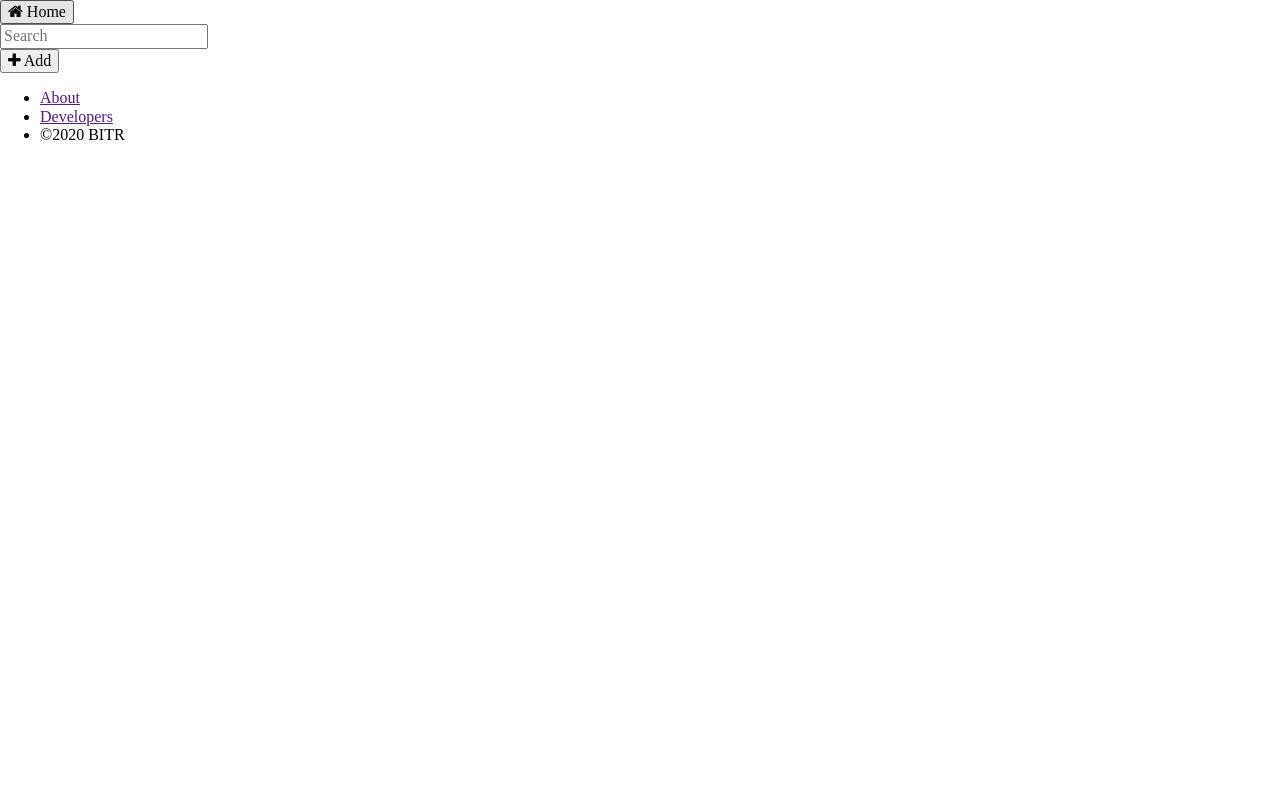
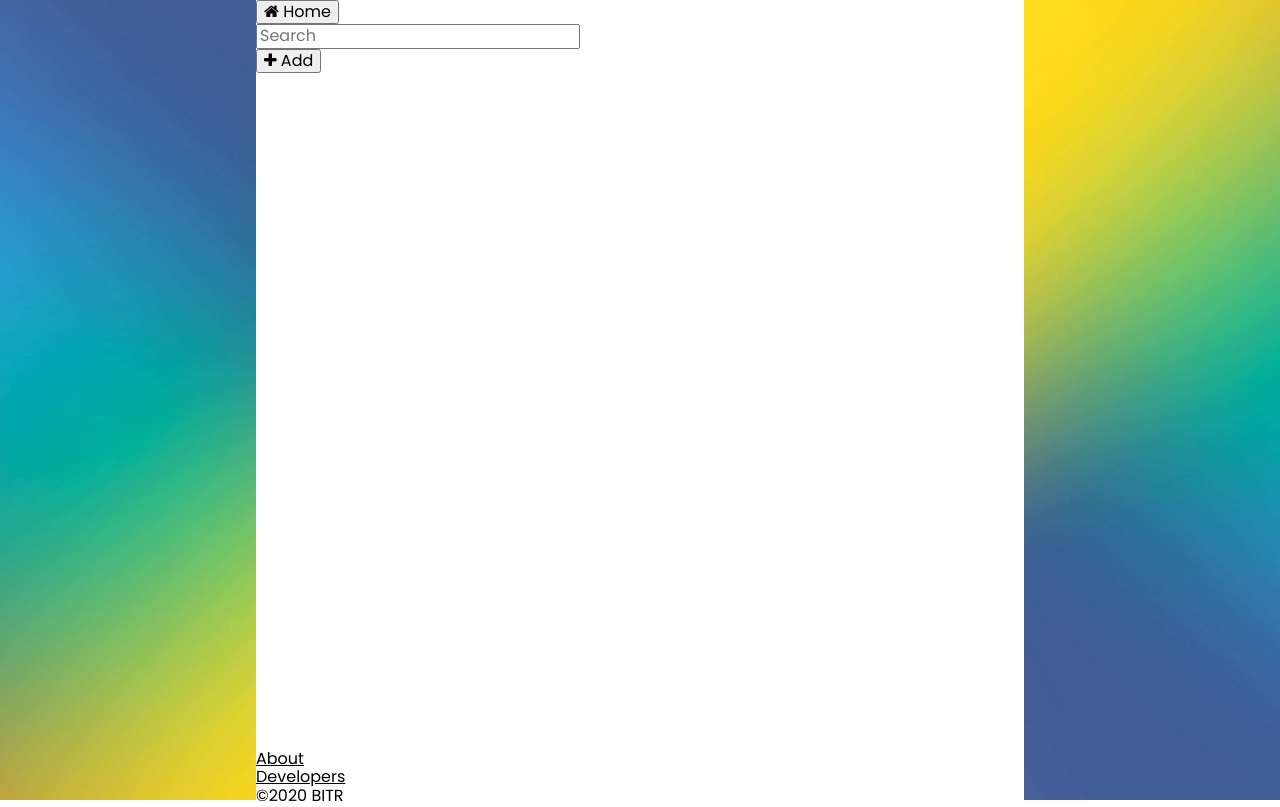
Before and after one commit to DejaLFlynn/Social_Network, a website: page frontend/homePage/index.html in a window 1280 px wide. Drawn offline with nearby package versions, Linux system fonts and the light colour scheme; no server answers.

Commit message:
HomePage Layout HTML and CSS

```diff
--- a/frontend/homePage/index.html
+++ b/frontend/homePage/index.html
@@ -8,14 +8,16 @@
     <script src="https://unpkg.com/axios/dist/axios.min.js"></script>
     <link rel="icon" href="../images/lemon.ico" type="image/x-icon">
     <link rel="stylesheet" href="https://cdnjs.cloudflare.com/ajax/libs/font-awesome/4.7.0/css/font-awesome.min.css">
-    <link rel="stylesheet" href="./master.css"> </link>
-    <link rel="stylesheet" href="../normal.css"></link>
+    <link href="https://fonts.googleapis.com/css?family=Poppins:400,800&display=swap" rel="stylesheet">
+    <link rel="stylesheet" href="../normal.css">
+    <link rel="stylesheet" href="./master.css">
 
     <title> BITR </title>
 </head>
 <body>
 
-  <div class="homecontainer">
+  <div class="lSidePanel"></div>
+
   <div class="navBar">
     <div class="button homeBtn">
       <button class="btn"> <i class="fa fa-home"></i> Home</button>
@@ -28,9 +30,13 @@
     <div class="addHater">
       <button class="button haterBtn"> <i class="fa fa-plus"> </i> Add </button>
     </div>
+  </div>
 
-    </div>
-  </div>
+  <main>
+
+  </main>
+
+  <div class="rSidePanel"></div>
 
   <footer>
     <ul class="footer">
--- a/frontend/homePage/master.css
+++ b/frontend/homePage/master.css
@@ -0,0 +1,60 @@
+*,
+*::before,
+*::after{box-sizing:border-box;}
+a{text-decoration:underline; color:inherit; cursor:pointer;}
+figure{margin:0;}
+input::-moz-focus-inner {border:0; padding:0; margin:0;}
+ul, ol, dd, li {margin:0; padding:0; list-style:none;}
+h1, h2, h3, h4, h5, h6{margin:0; font-size:inherit; font-weight:inherit;}
+p{margin:0;}
+cite {font-style:normal;}
+fieldset{border-width:0; padding:0; margin:0;}
+/* CSS Reset code provided by Elad Shechter */
+
+html {
+    margin: 0;
+    padding: 0;
+    height: 100vh;
+}
+
+body {
+    padding: 0px;
+    margin: 0px;
+    height: 100%;
+    display: grid;
+    grid-template-rows: 1fr 2fr 50px;
+    grid-template-columns: 1fr 3fr 1fr;
+    grid-template-areas:
+        "lmargin nav rmargin"
+        "lmargin main rmargin"
+        "lmargin footer rmargin";
+    font-family: "Poppins", sans-serif;
+    font-size: 16px;
+    font-weight: 400;
+}
+
+.lSidePanel {
+    grid-area: lmargin;
+    background-image: url("../images/Left Side Gradient Panel.png");
+    background-size: cover;
+    background-repeat: no-repeat;
+}
+
+.navBar {
+    grid-area: nav
+}
+
+main {
+    grid-area: main
+}
+
+.rSidePanel {
+    grid-area: rmargin;
+    background-image: url("../images/Right Side Gradient Panel.png");
+    background-size: cover;
+    background-repeat: no-repeat;
+}
+
+footer {
+    grid-area: footer
+}
```
Also changed, not shown: frontend/master.css (+0 -8 lines), frontend/signUpPage/index.html (+2 -2 lines), frontend/images/Left Side Gradient Panel.png (added), frontend/images/Right Side Gradient Panel.png (added). Lines whose indentation alone changed are shown as unchanged.
